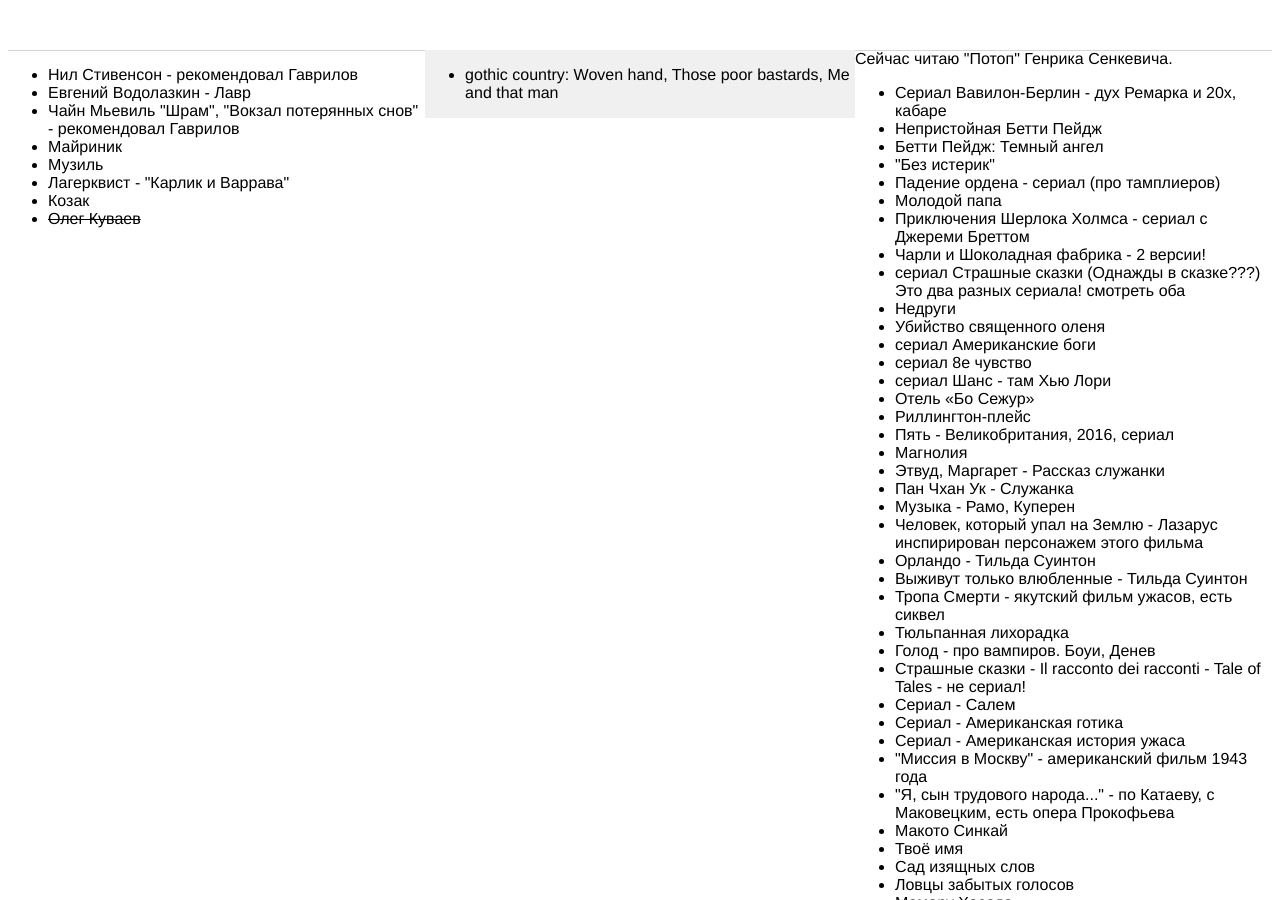
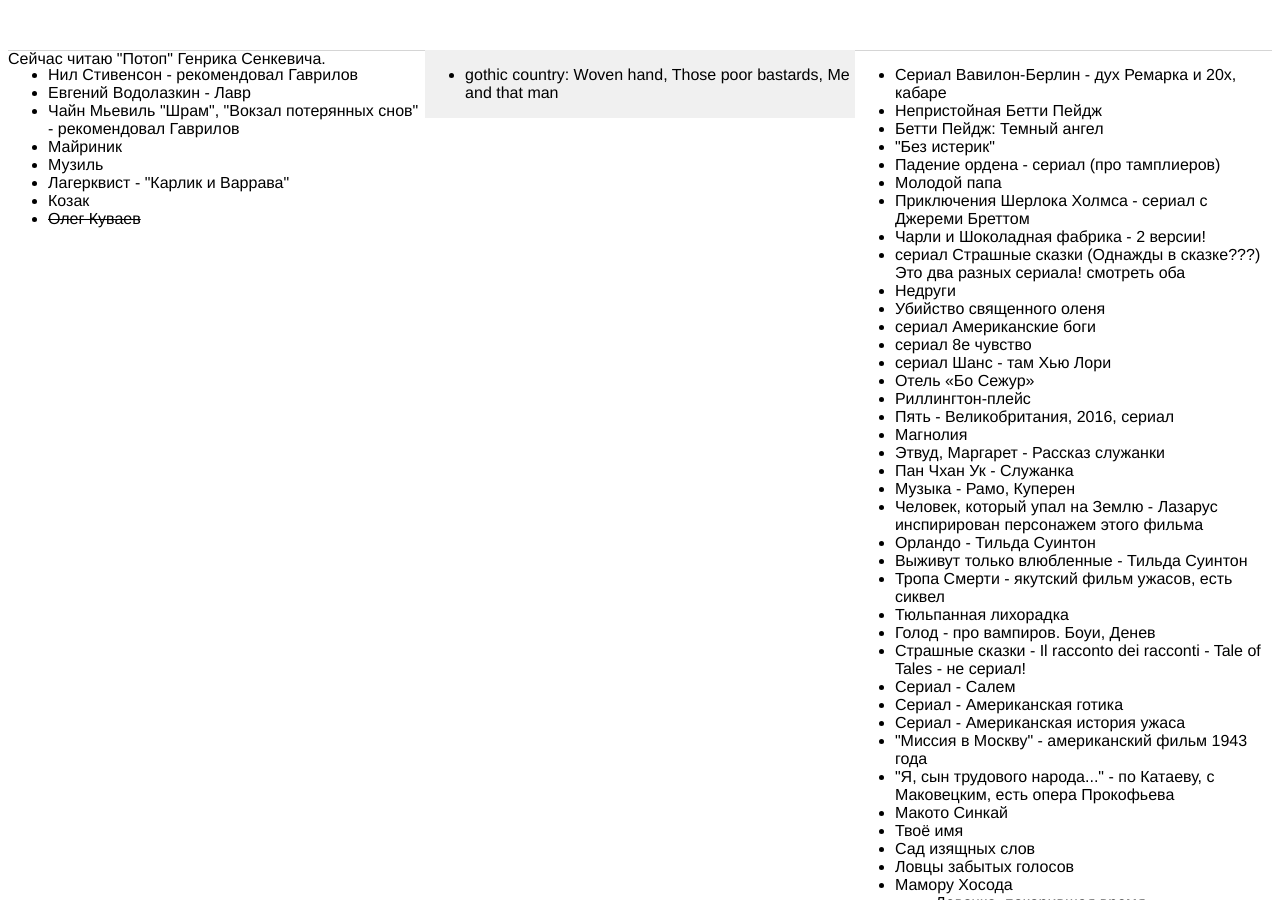
Before and after one commit to hinterlistig/hinterlistig.github.io, a Jekyll site: the page built from index.html, in a window 1280 px wide and 900 px high. Built offline with Jekyll 4.4.1, drawn with Linux system fonts in a browser that asks for light colours.

Commit message:
Update index.html

```diff
--- a/index.html
+++ b/index.html
@@ -3,6 +3,7 @@
 title: смотреть, слушать, читать
 ---
 	<div class="layout">
+		<div class="now">Сейчас читаю "Потоп" Генрика Сенкевича.</div>
 		<div class="read">
 			<ul>
 				<li>Нил Стивенсон - рекомендовал Гаврилов</li>
```
Also changed, not shown: other parts of index.html (+1 -1 lines).
